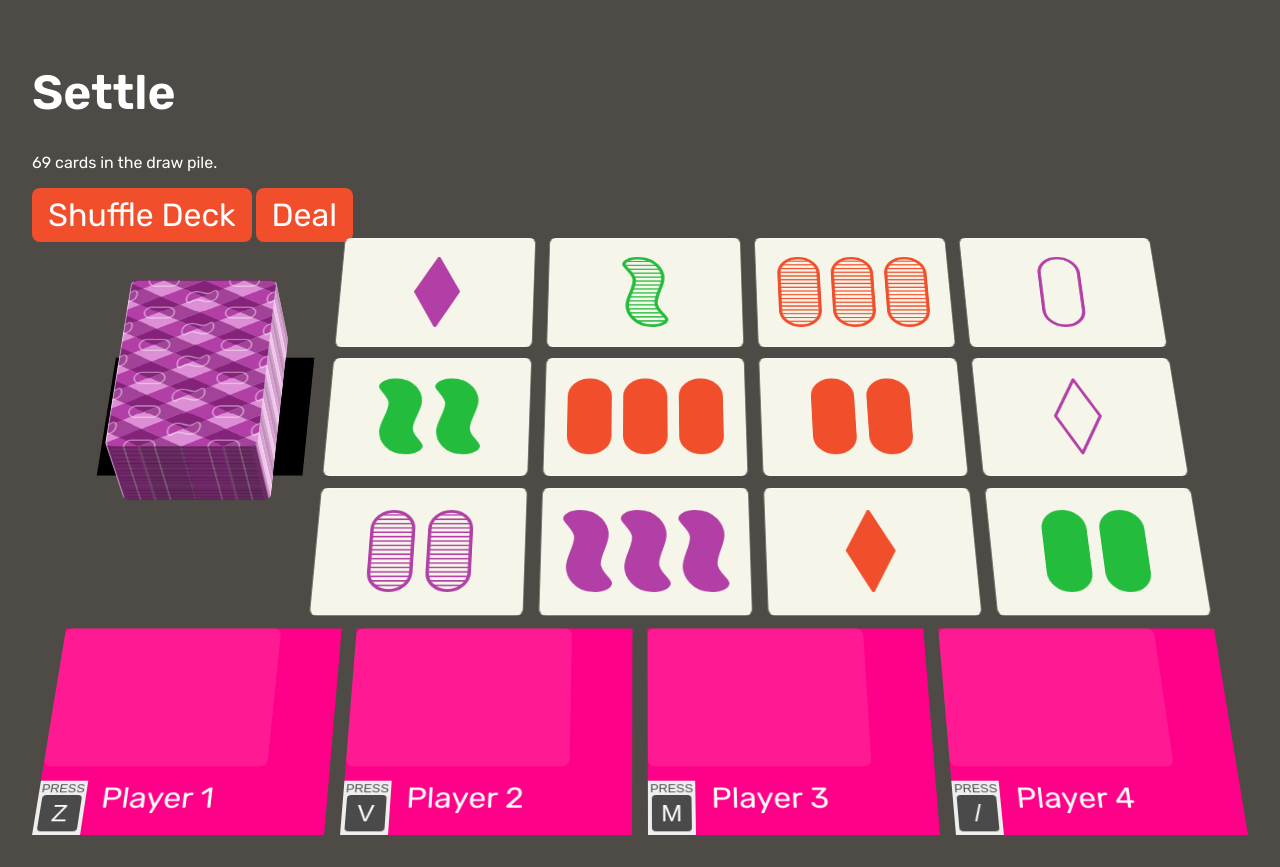
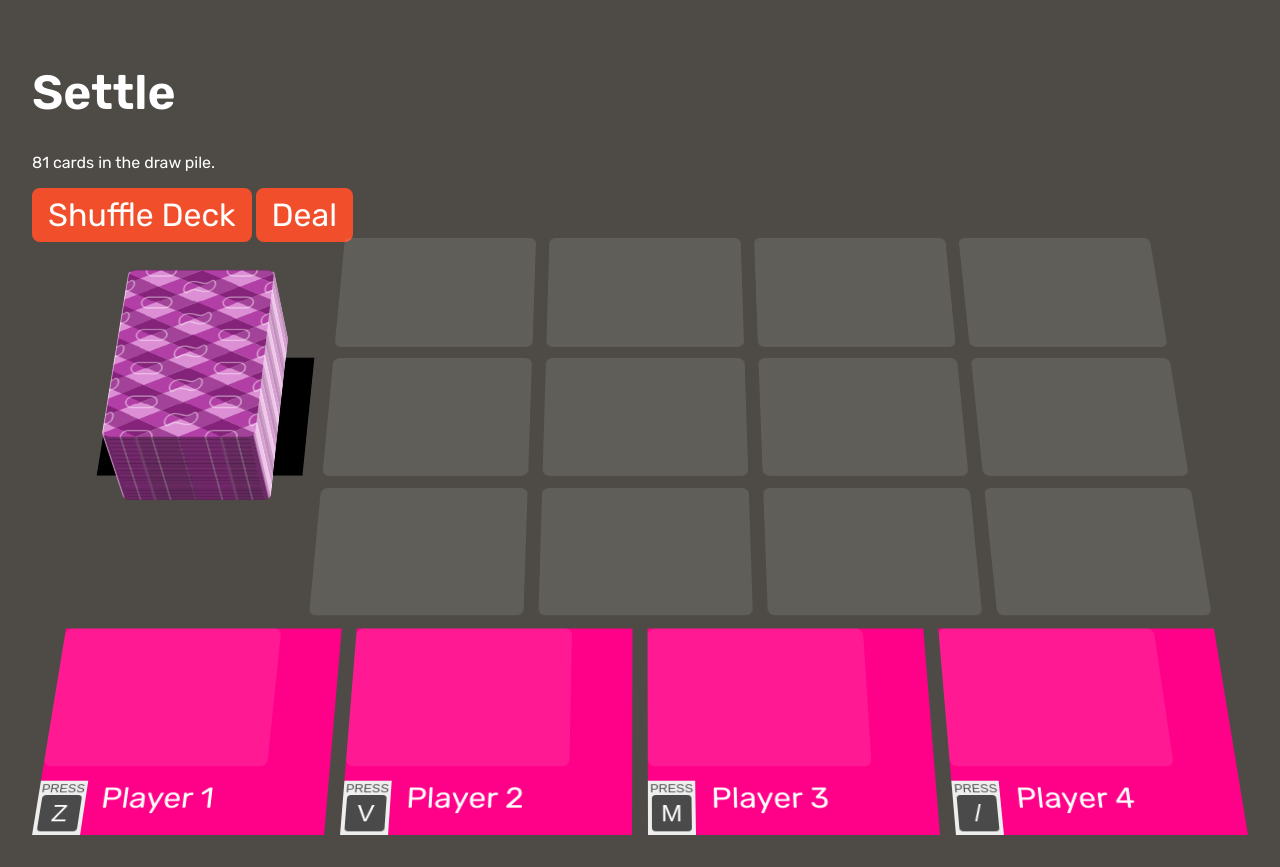
Before and after one commit to stephenjbell/settle, a SvelteKit app: page / in a window 1280 px wide. Built offline with nearby package versions, Linux system fonts and the light colour scheme.

Commit message:
Cards deal with transition delay

```diff
--- a/src/lib/styles/page.scss
+++ b/src/lib/styles/page.scss
@@ -194,7 +194,7 @@ details.debug {
     width: var(--cardWidth);
     aspect-ratio: 3.5/2.5;
     transition: 0.5s all ease-in-out;
-    transition-delay: calc(var(--delay) * 100ms);
+    transition-delay: calc(var(--delay) * 150ms);
     transform-style: preserve-3d;
     transform:
         translate(-50%, -50%) // Position based on center of the card
--- a/src/routes/+page.svelte
+++ b/src/routes/+page.svelte
@@ -56,7 +56,7 @@
     }
 
     function deal(){
-        //
+        fillPlaySpots();
     }
 
     // Get the offset of an element relative to .cardtable
@@ -199,8 +199,7 @@
         setDrawPileLocation();
         setPlayerCardPileLocation();
 
-        // Fill empty play spots with cards
-        fillPlaySpots();
+        updateDisplayCards();
     });
 
     onDestroy(() => {
@@ -342,7 +341,7 @@
                         --rotX:{displayCards[cardName].rotX};
                         --rotY:{displayCards[cardName].rotY};
                         --rotZ:{displayCards[cardName].rotZ};
-                        --delay:{drawPile.length - i - 1};
+                        --delay:{displayCards[cardName].delay};
                     "
                     >
                     <div class="back"></div>
```
